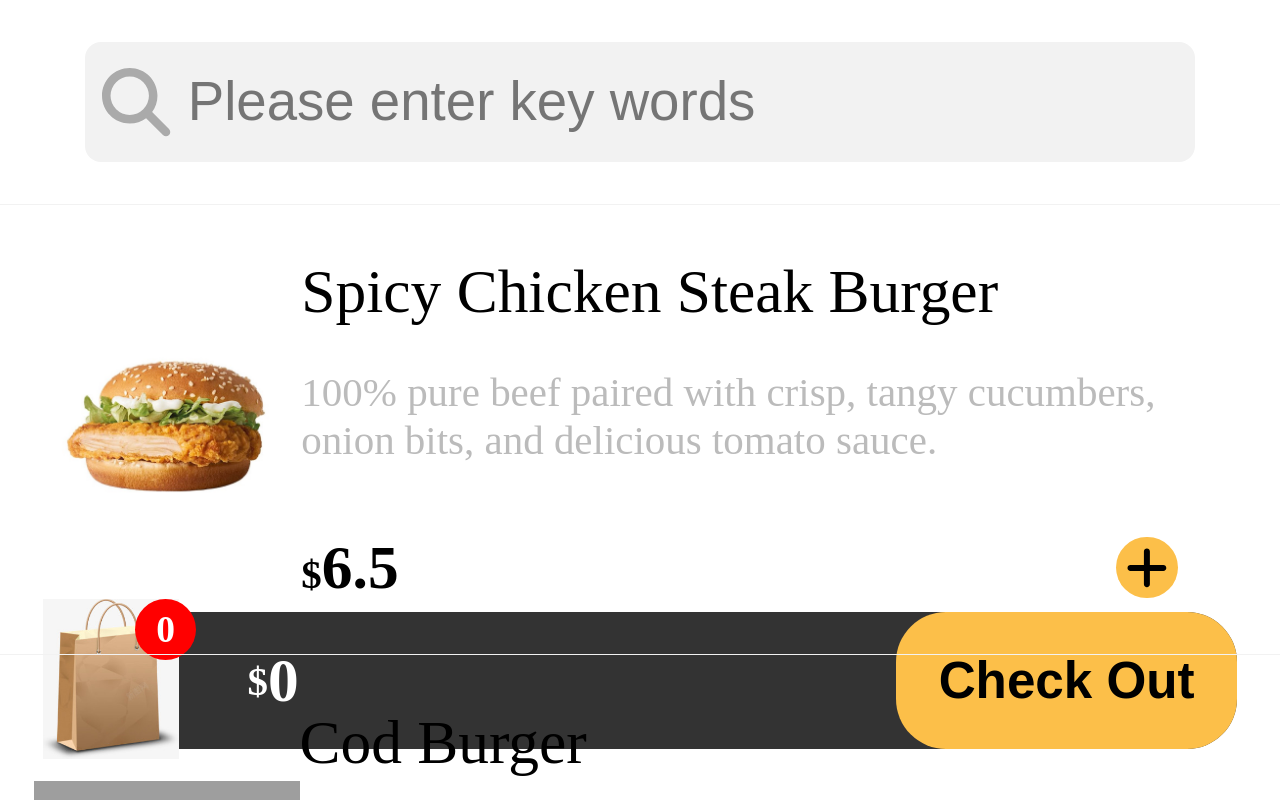
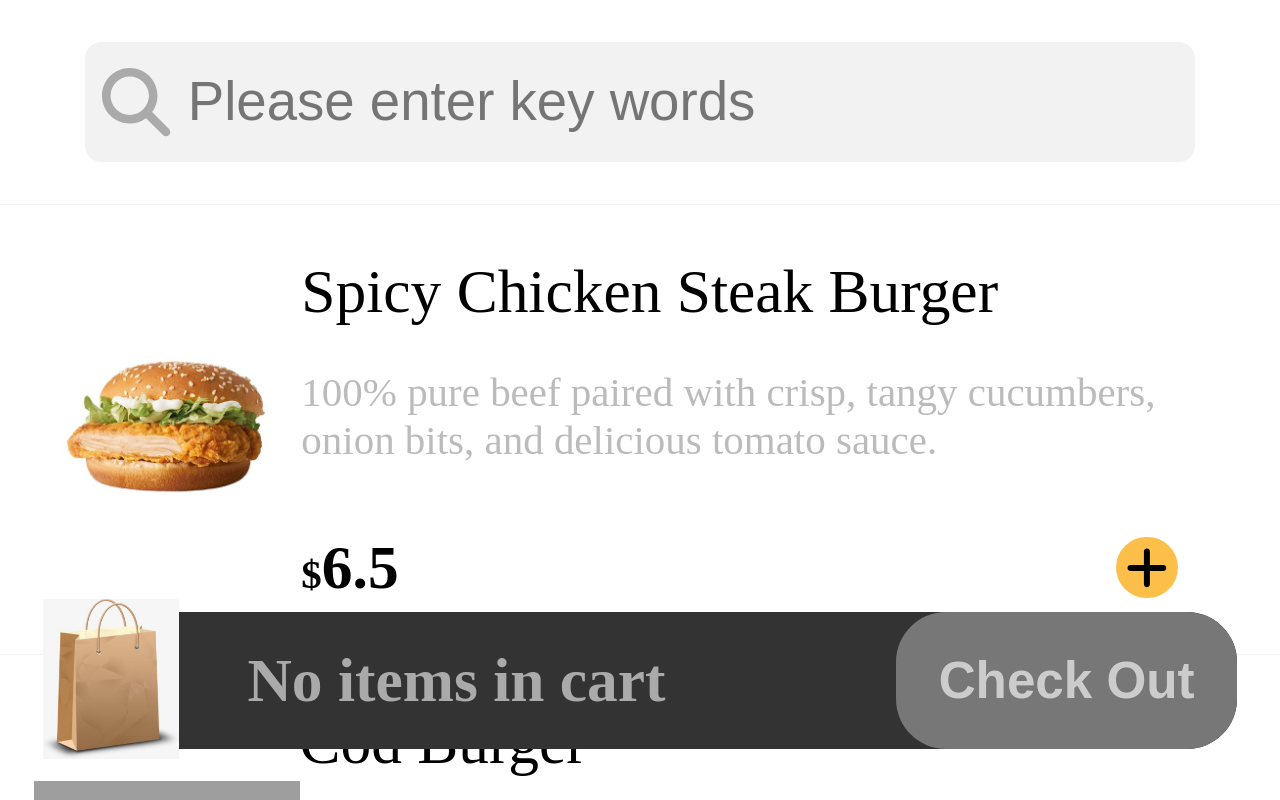
Before and after one commit to ElleZou/Meals-Ordering-App, a React (Create React App) app: page / in a window 1280 px wide. Built offline with nearby package versions, Linux system fonts and the light colour scheme; grey boxes are pictures that could not be loaded.

Commit message:
Cart Function

```diff
--- a/src/App.js
+++ b/src/App.js
@@ -110,8 +110,8 @@ const App = () => {
     }
 
     //Modify the total number of items and total amount
-    meal.totalAmount -= 1;
-    meal.totalPrice -= meal.price;
+    newCart.totalAmount -= 1;
+    newCart.totalPrice -= meal.price;
 
     setCartData(newCart);
 
@@ -128,11 +128,12 @@ const App = () => {
 
       <div>
         {/*When we access data through Context, it will read the data in the Provider closest to it*/}
-        <Cart/>
+
         <FilterMeals onFilter={filterHandler}/>
         <Meals
             mealsData={mealsData}
         />
+        <Cart/>
       </div>
     </CartContext.Provider>
   );
--- a/src/components/Cart/Cart.js
+++ b/src/components/Cart/Cart.js
@@ -9,11 +9,12 @@ const Cart = () => {
         <div className={classes.Cart}>
             <div className={classes.Icon}>
                 <img src={iconImg}/>
-                <span className={classes.TotalAmount}>{ctx.totalAmount}</span>
+                {ctx.totalAmount === 0 ? null : <span className={classes.TotalAmount}>{ctx.totalAmount}</span>}
             </div>
 
-            <p className={classes.Price}>{ctx.totalPrice}</p>
-            <button className={classes.Button}>Check Out</button>
+            {ctx.totalAmount === 0 ? <p className={classes.NoMeal}>No items in cart</p> : <p className={classes.Price}>{ctx.totalPrice}</p>}
+
+            <button className={`${classes.Button} ${ctx.totalAmount === 0 ? classes.Disabled : ''}`}>Check Out</button>
         </div>
 
     );
--- a/src/components/Cart/Cart.module.css
+++ b/src/components/Cart/Cart.module.css
@@ -35,7 +35,7 @@
     right: -10rem;
 
 }
-.Price{
+.Price, .NoMeal{
     display: flex;
     align-items: center;
     margin-left: 120rem;
@@ -47,6 +47,9 @@
     content: '$';
     font-size: 24rem;
 }
+.NoMeal{
+    color: #aaa;
+}
 .Button{
     border: none;
     background-color: #fcbf49;
@@ -55,3 +58,8 @@
     font-size: 30rem;
     font-weight: bold;
 }
+.Disabled{
+    background-color: #777;
+    color: #ccc;
+
+}
```
Also changed, not shown: public/index.html (+1 -21 lines).
